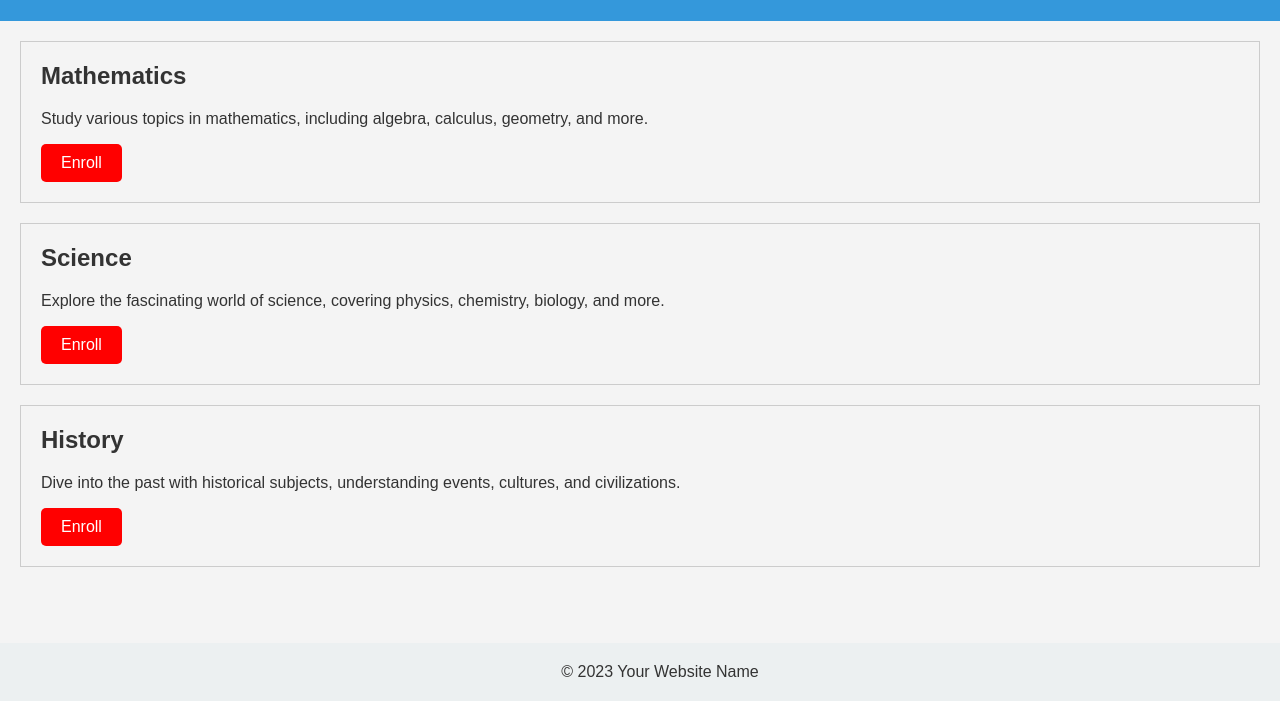
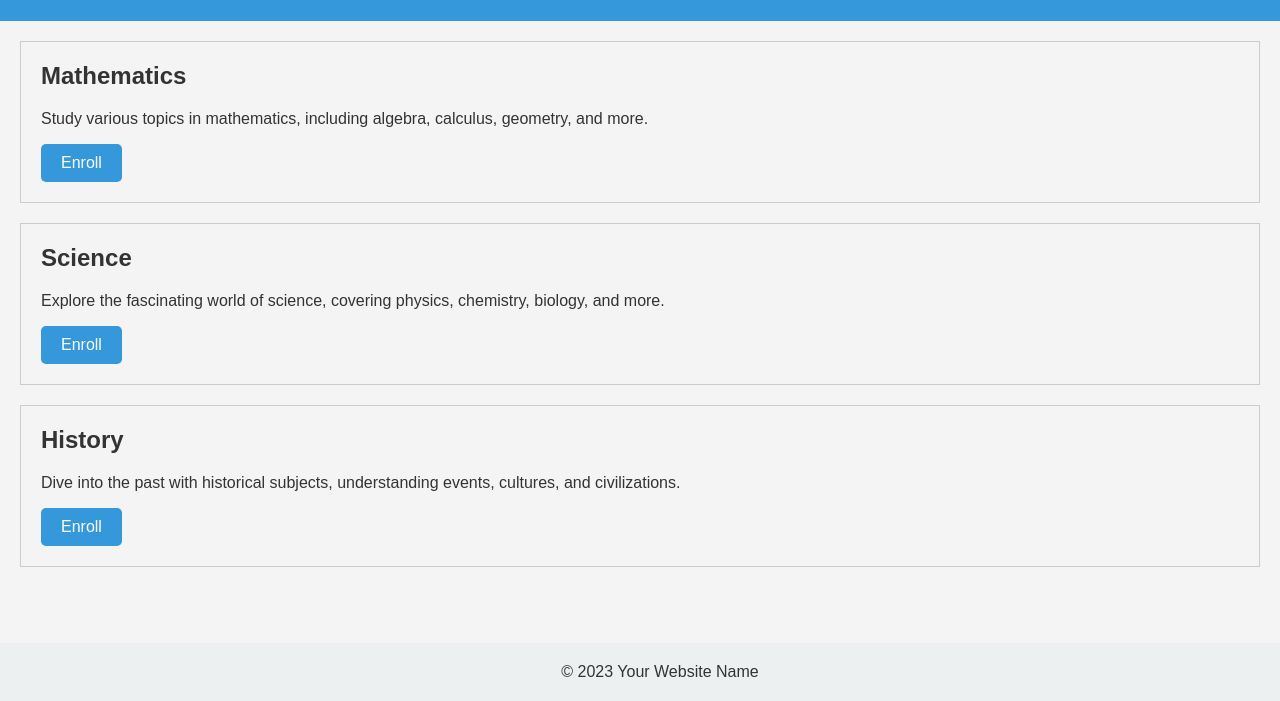
Before and after one commit to OmniLearnEd/OmniLearnEd.github.io, a plain HTML site: page courses.html in a window 1280 px wide. Shown: the part 99-800 px from the top of the page. Drawn offline with Linux system fonts and the light colour scheme.

Commit message:
Update courses.html

```diff
--- a/courses.html
+++ b/courses.html
@@ -44,14 +44,14 @@
       display: inline-block;
       padding: 10px 20px;
       font-size: 16px;
-      background-color: red;
+      background-color: #3498db;
       color: white;
       text-decoration: none;
       border-radius: 5px;
     }
 
     .subject a.button:hover {
-      background-color: darkred;
+      background-color: #2980b9;
     }
 
     footer {
```
